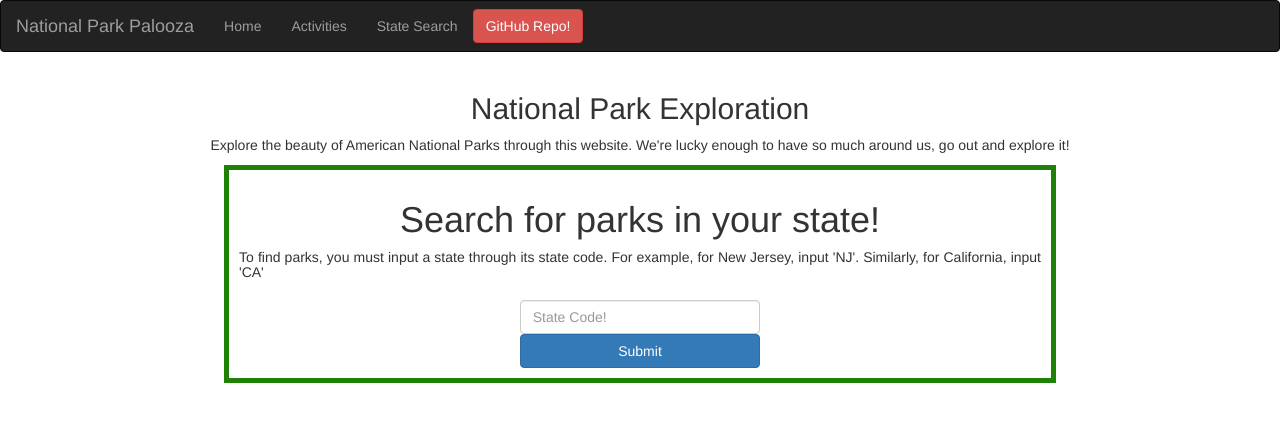
After one commit to Bigdelle/national-park-flaskApp, a Flask app: page /state in a window 1280 px wide. The commit adds this page. Shown: the top 422 px of the page. Run offline with Flask 2, Linux system fonts and the light colour scheme; some libraries are stand-ins or nearby versions.

Commit message:
State search function
More functionality !

```diff
--- a/app.py
+++ b/app.py
@@ -55,3 +55,31 @@ def parkinfo_index():
     lat_long = data.get_lat(park_id)
     state = data.get_state(park_id)
     return render_template('parkinfo.html', data = park_name, desc = description, image = img, lat = lat_long, st = state)
+
+@app.route('/state')
+def state_index():
+    return render_template('state.html')
+
+@app.route('/state', methods=['POST'])
+def form_state_code():
+    state_code = str(request.form['state_code'])
+    parks = dict(data.get_parks_state(state_code))
+    global state_data
+    global states_code
+    state_data = parks
+    states_code = state_code
+    if len(state_data) == 0:
+        states_code = 'No parks or invalid input'
+    return redirect('/state_search')
+
+
+@app.route('/state_search')
+def state_search_index():
+    return render_template('state_search.html', data = state_data, val=states_code)
+
+@app.route('/state_search', methods=['POST'])
+def get_state_info():
+    global park_id
+    park_id = request.form['park-but']
+    park_id = park_id[park_id.rfind(' ')+1:]
+    return redirect('/parkinfo')
--- a/templates/activities.html
+++ b/templates/activities.html
@@ -7,7 +7,7 @@
     <br>
 
     <form method="POST" style = "margin:auto; width:30%;">
-        <input class="form-control" name="park_code" placeholder="Acitivity Name!" />
+        <input class="form-control" name="park_code" placeholder="Activity Name!" />
         <a href = '/return'><input style = "width:100%;" class="btn btn-primary" type="submit" /></a>
     </form>
 
--- a/templates/base.html
+++ b/templates/base.html
@@ -19,6 +19,7 @@
          <ul class="nav navbar-nav">
             <li><a href="/index">Home</a></li>
             <li><a href="/activities">Activities</a></li>
+            <li><a href="/state">State Search</a></li>
          </ul>
          <a href="https://github.com/Bigdelle/national-park-flaskApp"><button href="https://github.com/Bigdelle/national-park-flaskApp" class="btn btn-danger navbar-btn">GitHub Repo!</button></a>
          </div>
--- /dev/null
+++ b/templates/state.html
@@ -0,0 +1,14 @@
+{% extends 'base.html' %}
+
+{% block content %}
+    <h1 style="text-align: center;">Search for parks in your state!</h1>
+    <h5 style='margin:auto; text-align:justify;'>To find parks, you must input a state through its state code. For example,
+    for New Jersey, input 'NJ'. Similarly, for California, input 'CA'</h5>
+    <br>
+
+    <form method="POST" style = "margin:auto; width:30%;">
+        <input class="form-control" name="state_code" placeholder="State Code!" />
+        <a href = '/return'><input style = "width:100%;" class="btn btn-primary" type="submit" /></a>
+    </form>
+
+{% endblock content %}
```
Also changed, not shown: data.py (+17 -1 lines), templates/state_search.html (added, +19 -0 lines).
